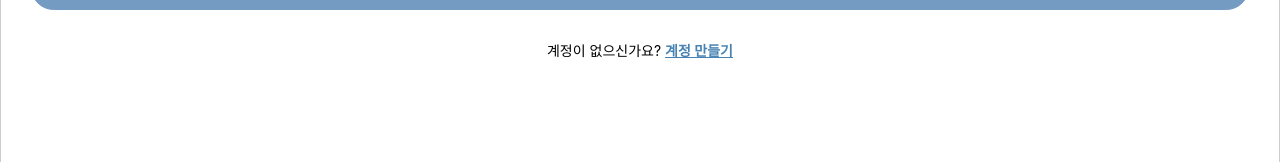
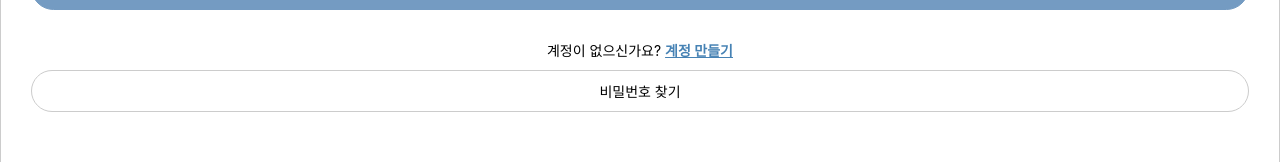
Before and after one commit to woooooooojin/busan_cafe_mobile, a React (Create React App) app: page /login in a window 1280 px wide. Shown: the part 298-460 px from the top of the page. Built offline with nearby package versions, Linux system fonts and the light colour scheme; no server answers.

Commit message:
reset password

```diff
--- a/src/components/Footer.jsx
+++ b/src/components/Footer.jsx
@@ -15,7 +15,7 @@ const FooterBox = styled.div`
     }
 
     .home_box{
-        width: 25%;
+        width: 33.3333%;
         height: 100%;
         border: 1px solid #ccc;
         display: flex;
@@ -30,7 +30,7 @@ const FooterBox = styled.div`
     }
 
     .like_box{
-        width: 25%;
+        width: 33.3333%;
         height: 100%;
         border: 1px solid #ccc;
         display: flex;
@@ -44,7 +44,7 @@ const FooterBox = styled.div`
     }
 
     .back_box{
-        width: 25%;
+        width: 33.3333%;
         height: 100%;
         border: 1px solid #ccc;
         display: flex;
@@ -56,7 +56,7 @@ const FooterBox = styled.div`
         height: auto;
     }
 
-    .logout_box{
+    /* .logout_box{
         width: 25%;
         height: 100%;
         border: 1px solid #ccc;
@@ -69,7 +69,7 @@ const FooterBox = styled.div`
     .logout_box svg{
         width: 40px;
         height: auto;
-    }
+    } */
 `
 
 
@@ -85,10 +85,10 @@ const navigatePrev = ()=>{
     navigate(-1)
 }
 
-const onClick = () => {
-    auth.signOut()
-    navigate('/login')
-} //logout function
+// const onClick = () => {
+//     auth.signOut()
+//     navigate('/login')
+// } //logout function
 
   return (
     <div>
@@ -105,11 +105,11 @@ const onClick = () => {
                 </Link>
             </div>
 
-            <div className="logout_box" onClick={onClick}>
+            {/* <div className="logout_box" onClick={onClick}>
                 <svg fill="none" stroke="currentColor" stroke-width="1.5" viewBox="0 0 24 24" xmlns="http://www.w3.org/2000/svg" aria-hidden="true">
                 <path stroke-linecap="round" stroke-linejoin="round" d="M15.75 9V5.25A2.25 2.25 0 0013.5 3h-6a2.25 2.25 0 00-2.25 2.25v13.5A2.25 2.25 0 007.5 21h6a2.25 2.25 0 002.25-2.25V15m3 0l3-3m0 0l-3-3m3 3H9"></path>
                 </svg>
-            </div>
+            </div> */}
 
             <div className="back_box" onClick={navigatePrev}>
                 <img src={ process.env.PUBLIC_URL + '/img/back.png'} alt="img" />
--- a/src/components/Header.jsx
+++ b/src/components/Header.jsx
@@ -1,6 +1,7 @@
 import React from 'react'
 import { Link, useNavigate } from 'react-router-dom'
 import styled from 'styled-components'
+import { auth } from '../firebase';
 
 const HeadBox = styled.div`
     width: 100%;
@@ -34,7 +35,7 @@ const HeadBox = styled.div`
     }
 
 
-    .search_box{
+    /* .search_box{
         width: 50%;
         text-align: right;
     }
@@ -51,6 +52,15 @@ const HeadBox = styled.div`
             width: 85px;
             height: 85px;
         }
+    } */
+    .logout_box{
+        width: 50%;
+        text-align: right;
+        margin-right: 8px;
+
+        svg{
+            width: 30px;
+        }
     }
 
 `
@@ -60,15 +70,25 @@ export default function Header() {
     const goToHome = ()=>{
         navigate('/main');
     }
+    const onClick = () => {
+        auth.signOut()
+        navigate('/login')
+    }
   return (
     <div>
         <HeadBox>
             <div className="logo_box" onClick={goToHome}>
                 <p>Busan Cafe</p>
             </div>
-            <div className="search_box">
+            {/* <div className="search_box">
                 <Link to='/search'><img src={ process.env.PUBLIC_URL + '/img/search.png'} alt="img"/></Link>
+            </div> */}
+            <div className="logout_box" onClick={onClick}>
+                <svg fill="none" stroke="currentColor" stroke-width="1.5" viewBox="0 0 24 24" xmlns="http://www.w3.org/2000/svg" aria-hidden="true">
+                <path stroke-linecap="round" stroke-linejoin="round" d="M15.75 9V5.25A2.25 2.25 0 0013.5 3h-6a2.25 2.25 0 00-2.25 2.25v13.5A2.25 2.25 0 007.5 21h6a2.25 2.25 0 002.25-2.25V15m3 0l3-3m0 0l-3-3m3 3H9"></path>
+                </svg>
             </div>
+
 
         </HeadBox>
 
--- a/src/pages/Login.jsx
+++ b/src/pages/Login.jsx
@@ -2,8 +2,23 @@ import React, { useState } from 'react'
 import { Error, Form, Input, Switcher, Title, Wrapper } from '../components/AuthCommon'
 import { Link, useNavigate } from 'react-router-dom'
 import { auth } from '../firebase'
-import { createUserWithEmailAndPassword, signInWithEmailAndPassword, updateProfile } from "firebase/auth"
+import { createUserWithEmailAndPassword, sendPasswordResetEmail, signInWithEmailAndPassword, updateProfile } from "firebase/auth"
 import { FirebaseError } from 'firebase/app'
+import { styled } from 'styled-components'
+
+
+
+const ForgotPasswd = styled.input`
+    width: calc(100% - 60px);
+    padding: 10px 20px;
+    border-radius: 50px;
+    margin-top: 10px;
+    border: 1px solid #ccc;
+    outline: none;
+    background-color: transparent;
+    font-size: 14px;
+    cursor: pointer;
+`
 
 export default function Login() {
 
@@ -38,6 +53,16 @@ export default function Login() {
 
     }
 
+    const resetPasswd = async ()=>{
+        try{
+            await sendPasswordResetEmail(auth,email)
+            alert('가입하신 이메일에서 비밀번호 초기화를 하실수 있습니다.')
+        }catch(e){
+            alert('가입하신 이메일을 확인하고 이메일란에 작성해 주세요.')
+            console.log(e)
+        }
+    }
+
   return (
     <>
        <Wrapper>
@@ -54,6 +79,10 @@ export default function Login() {
                 계정이 없으신가요? <Link to='/join'>계정 만들기</Link>
             </Switcher>
 
+            <ForgotPasswd type='button' value="비밀번호 찾기" onClick={resetPasswd}/>
+
+
+
        </Wrapper>
 
 
```
